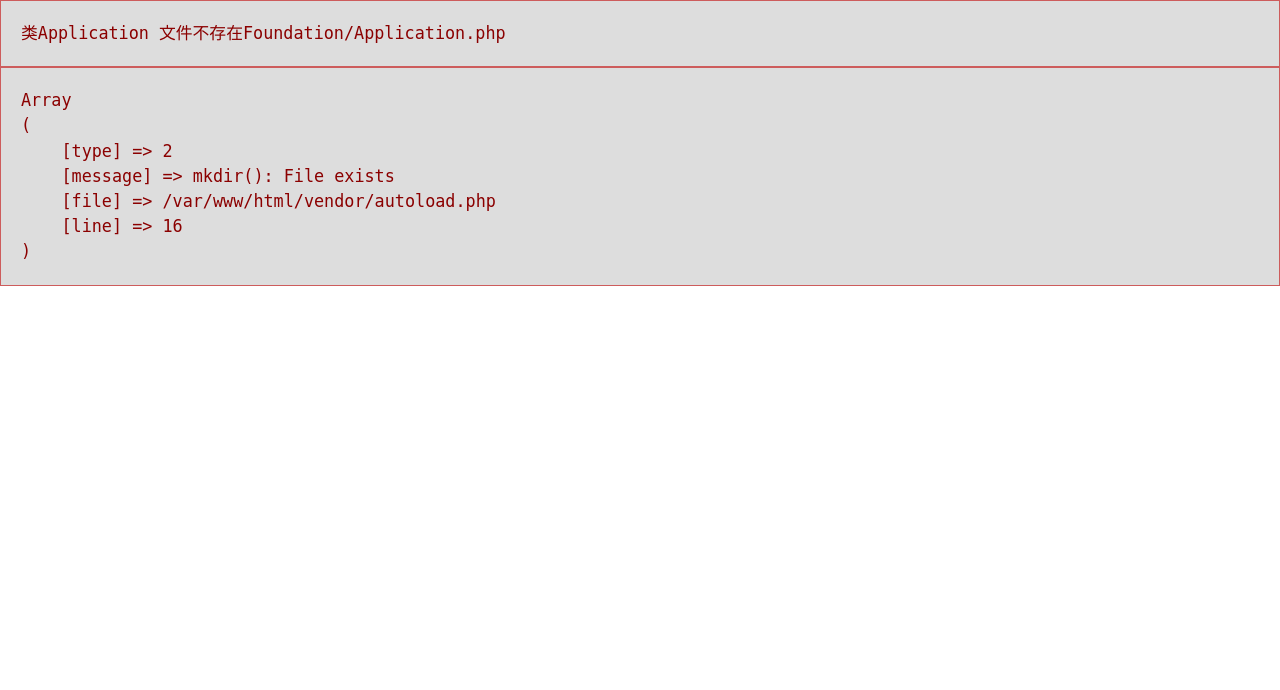
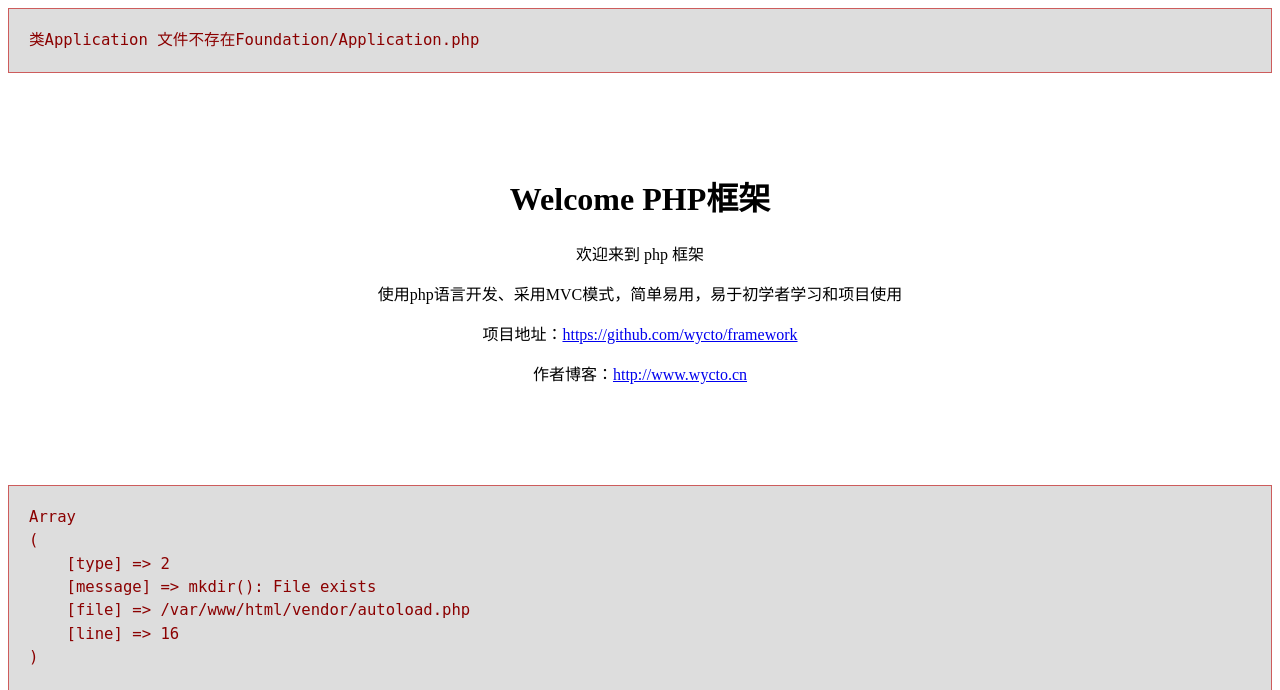
Before and after one commit to wycto/php-framework, a PHP site: page / in a window 1280 px wide. Shown: the top 690 px of the page. Run offline with PHP 8.4, Linux system fonts and the light colour scheme.

Commit message:
使用文档

```diff
--- a/app/index/view/index/index.php
+++ b/app/index/view/index/index.php
@@ -1,24 +1,19 @@
 <!DOCTYPE html>
-<html>
+<html lang="en">
 <head>
-    <meta charset="utf-8">
-    <meta name="viewport" content="width=device-width, initial-scale=1, maximum-scale=1">
-    <title>wycto自主框架博客系统</title>
-    <link rel="stylesheet" href="static/plugins/layui/css/layui.css">
+    <meta charset="UTF-8">
+    <title>PHP框架</title>
+    <style>
+        .center{text-align: center;margin: 100px auto}
+    </style>
 </head>
 <body>
-
-<!-- 你的HTML代码 -->
-
-<script src="static/plugins/layui/layui.js"></script>
-<script>
-    //一般直接写在一个js文件中
-    layui.use(['layer', 'form'], function(){
-        var layer = layui.layer
-            ,form = layui.form;
-
-        layer.msg('Hello World');
-    });
-</script>
+<div class="center">
+    <h1>Welcome PHP框架</h1>
+    <p>欢迎来到 php 框架</p>
+    <p>使用php语言开发、采用MVC模式，简单易用，易于初学者学习和项目使用</p>
+    <p>项目地址：<a href="https://github.com/wycto/framework" target="_blank">https://github.com/wycto/framework</a></p>
+    <p>作者博客：<a href="http://www.wycto.cn" target="_blank">http://www.wycto.cn</a></p>
+</div>
 </body>
 </html>
--- a/composer.json
+++ b/composer.json
@@ -18,7 +18,9 @@
             "email": "294287600@qq.com"
         }
     ],
-    "require": {},
+    "require": {
+        "workerman/workerman": "^4.0"
+    },
     "autoload": {
         "psr-4": {
             "app\\": "app",
```
Also changed, not shown: README.md, 1 other file.
